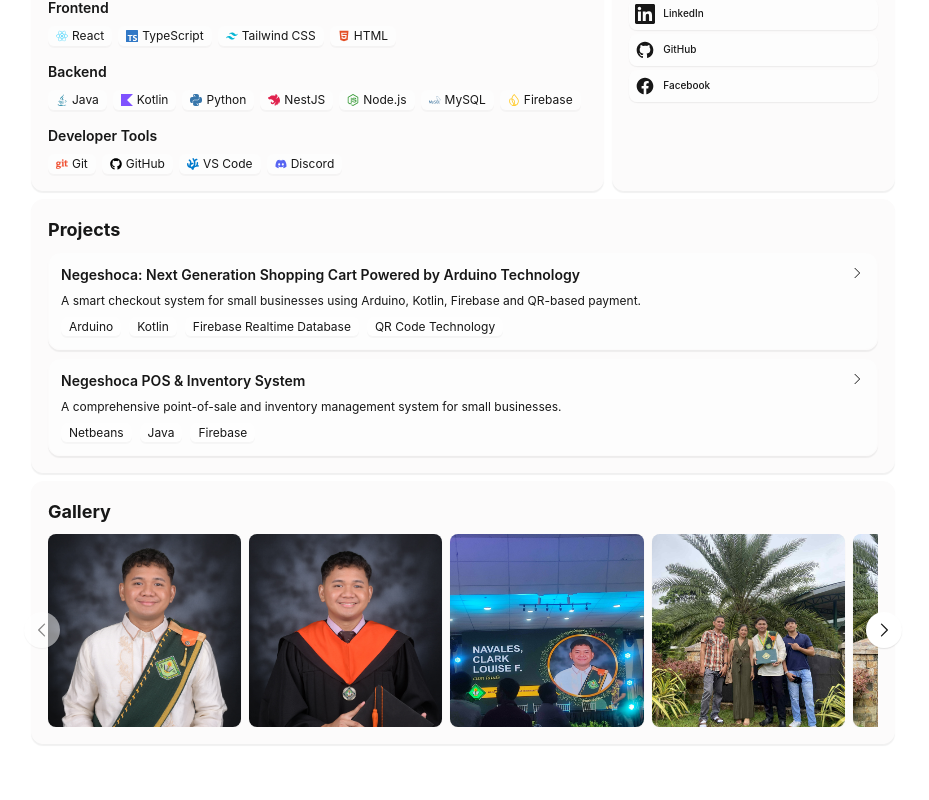
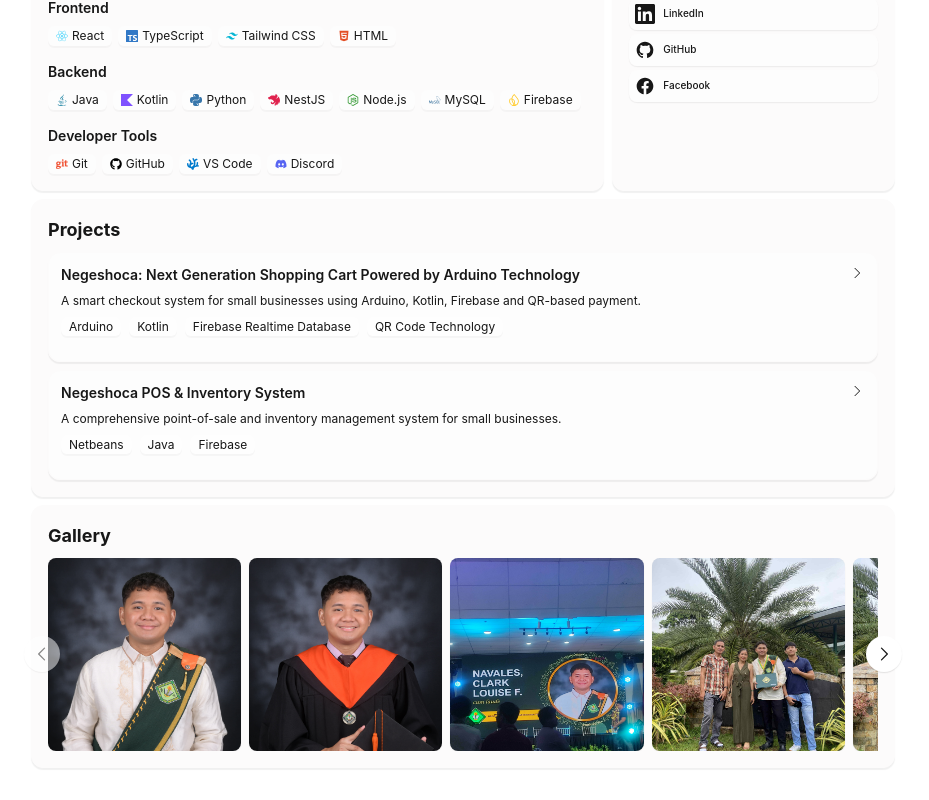
Before and after one commit to cln-clark/my-portfolio, a Next.js app: page / in a window 1280 px wide. Shown: the part 663-1463 px from the top of the page, without its empty margins (177-1106 px from the left). Before the commit the page ends 1439 px from the top, so only its background shows below. Built offline with nearby package versions, Linux system fonts and the light colour scheme.

Commit message:
refactor: improve animation for project expand/collapse transition

```diff
--- a/app/page.tsx
+++ b/app/page.tsx
@@ -441,31 +441,32 @@ export default function Home() {
                       </div>
                     </button>
 
-                    {expandedProject === project.id && (
-                      <div className="border-t border-[var(--foreground)]/10 p-2 space-y-2 bg-[var(--border)]">
+                      {/* Always rendered, animated via grid-rows */}
+                      <div className={`grid transition-all duration-300 ease-in-out
+                                      ${expandedProject === project.id ? 'grid-rows-[1fr]' : 'grid-rows-[0fr]'}`}>
+                        <div className="overflow-hidden">
+                          <div className="border-t border-[var(--foreground)]/10 p-2 space-y-2">
                             <div className="pt-1 flex flex-wrap gap-2">
                               {project.caseStudyUrl && (
                                 <Link href={project.caseStudyUrl}
-                               className="font-mono px-2.5 py-1.5 text-xs rounded-md bg-[var(--foreground)]/8 shadow-[0_2px_1px_rgba(0,0,0,0.03)]
+                                      className="font-mono px-2.5 py-1.5 text-xs rounded-md bg-[var(--foreground)]/8
                                                 hover:bg-[var(--foreground)]/15 transition-colors">
                                   Read Case Study →
                                 </Link>
                               )}
-
                               {project.demoUrl && (
                                 <a href={project.demoUrl} target="_blank" rel="noopener noreferrer"
-                               className="font-mono px-2.5 py-1.5 text-xs rounded-md bg-[var(--foreground)]/8 shadow-[0_2px_1px_rgba(0,0,0,0.03)]
+                                  className="font-mono px-2.5 py-1.5 text-xs rounded-md bg-[var(--foreground)]/8
                                               hover:bg-[var(--foreground)]/15 transition-colors">
                                   View Demo →
                                 </a>
                               )}
                             </div>
                           </div>
-                    )}
-
+                        </div>
+                      </div>
 
                     </div>
-
                   ))}
 
 
```
Lines whose indentation alone changed are shown as unchanged.
